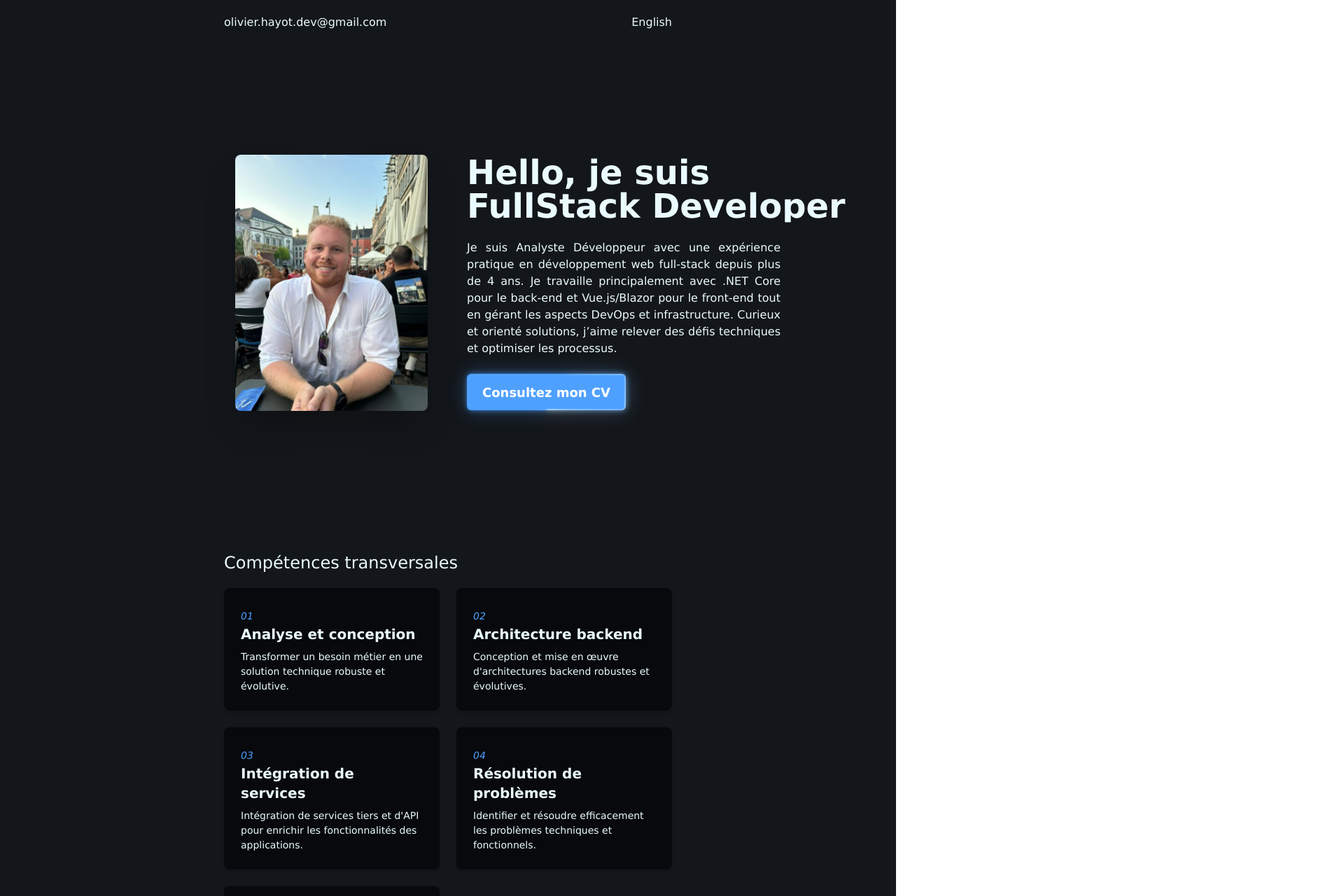
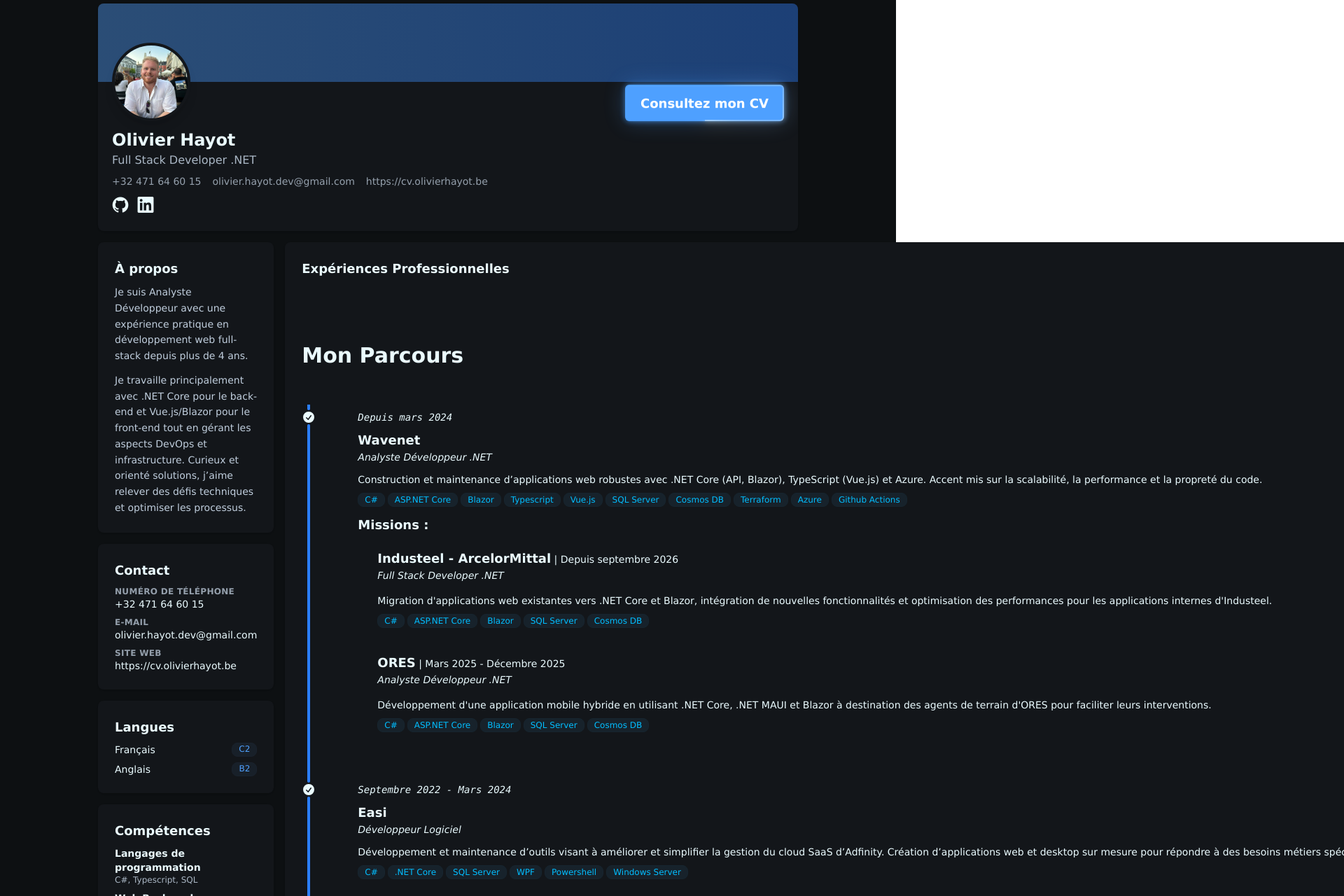
Before and after one commit to h0livier/nuxt-portfolio, a Nuxt app: page / in a window 1280 px wide. Shown: the part 60-1340 px from the top of the page at 70% size, 1920 px wide, since content can reach past the window. Built offline with nearby package versions, Linux system fonts and the light colour scheme.

Commit message:
feat: LinkedIn-style layout for index page
Co-authored-by: h0livier <74201093+h0livier@users.noreply.github.com>

```diff
--- a/i18n/locales/en.json
+++ b/i18n/locales/en.json
@@ -12,12 +12,10 @@
   "website": "Website",
   "cv": "Curriculum Vitae",
   "mail": "Mail",
-
   "links": {
     "portfolio": "Portfolio",
     "contact": "Contact Information"
   },
-
   "contact": {
     "formTitle": "Contact Form",
     "submit": "Send",
@@ -62,7 +60,6 @@
   "cvPrintShowAbout": "Show About section",
   "timelineTitle": "My Journey",
   "mission": "Mission",
-
   "experiences": {
     "wavenet": {
       "description": "Building and maintaining robust web applications with .NET Core, Blazor, TypeScript (Vue.js), and Azure. Focusing on scalability, performance, and clean code.",
@@ -95,14 +92,12 @@
       "title": "Web Developer Intern"
     }
   },
-
   "educations": {
     "heh": {
       "description": "Bachelor’s Degree in Computer Science and Systems, specializing in Telecommunications and Networks",
       "date": "September 2019 - June 2022"
     }
   },
-
   "certifications": {
     "gh300": {
       "name": "Github Copilot (GH-300)",
@@ -126,7 +121,6 @@
       "validUntil": "August 2028"
     }
   },
-
   "contacts": {
     "phone": "Phone number",
     "mail": "Mail",
@@ -136,7 +130,6 @@
     "french": "French",
     "english": "English"
   },
-
   "skill": {
     "languages": "Programming languages",
     "webBackend": "Backend",
@@ -149,7 +142,6 @@
     "communication": "Communication",
     "adaptive": "Adaptability"
   },
-
   "transverseSkillsTitle": "Transversal Skills",
   "transverseSkills": {
     "analysisAndDesign": {
@@ -177,7 +169,6 @@
       "description": "Automating processes and creating tools to improve productivity and efficiency."
     }
   },
-
   "aboutMe": "About Me",
   "contactTitle": "Contact",
   "workExperience": "Work Experiences",
@@ -187,9 +178,9 @@
   "languagesTitle": "Languages",
   "validUntil": "Valid until",
   "viewBadge": "View badge",
-
   "cvHeader": {
     "title": "Full Stack Developer .NET",
     "description": "Full-stack .NET developer with nearly four years’ experience in web application development. Specialising in .NET Core (back-end), Vue.js and Blazor (front-end), I am involved in the entire development lifecycle as well as DevOps and infrastructure. I am curious and solution-oriented, and I enjoy tackling technical challenges and optimising processes."
+  },
+  "technologiesTitle": "Technologies"
 }
-}
--- a/pages/index.vue
+++ b/pages/index.vue
@@ -13,100 +13,219 @@ const cvPrintOptions = reactive({
     showAbout: true,
 })
 </script>
-<template >
+<template>
     <Cv :full-name="fullName" :experiences="experiences" :educations="educations" :certifications="certifications" :contacts="contacts" :languages="languages" :skills="skills" :variant="cvVariant" :show-missions="cvPrintOptions.showMissions" :show-certifications="cvPrintOptions.showCertifications" :show-about="cvPrintOptions.showAbout" />
-    <div data-theme="default" class="flex justify-center bg-base-100" id="main-content">
-        <div class="min-h-screen print:hidden max-w-[90vw] md:max-w-[70vw] lg:max-w-[65vw] xl:max-w-[50vw] xxl:max-w-[40vw]">
-            <div class="flex justify-between mt-10 lg:mt-20 mb-10">
-                <p><a href="mailto:olivier.hayot.dev@gmail.com">olivier.hayot.dev@gmail.com</a></p>
-                <LanguageSwitch />
-            </div>
+
+    <div data-theme="default" class="min-h-screen bg-base-200 print:hidden" id="main-content">
+        <!-- Top bar -->
+        <div class="flex justify-end items-center px-4 py-2 bg-base-100 border-b border-base-300">
+            <LanguageSwitch />
+        </div>
+
+        <div class="max-w-5xl mx-auto px-3 py-6 space-y-4">
+
+            <!-- Profile card (LinkedIn banner + avatar + headline) -->
             <Fade>
-                <div class="hero min-h-[80vh]">
-                    <div class="hero-content lg:place-self-start lg:self-center flex-col lg:flex-row">
-                        <img src="../assets/picture.jpg"
-                            alt="Développeur web full stack Olivier Hayot spécialisé Next.js .NET"
-                            class="max-w-50 lg:max-w-68.75 rounded-lg shadow-2xl lg:me-10" />
-                        <div class="max-w-md">
-                            <h1 class="text-3xl md:text-4xl lg:text-5xl font-bold">
-                                {{ $t('welcome') }}
-                                <span class="text-rotate duration-10000">
-                                    <span>
-                                        <span><b>Olivier 👋</b></span>
-                                        <span><b>FullStack Developer</b></span>
-                                        <span><b>DevOps Enthusiast</b></span>
-                                    </span>
-                                </span>
-                            </h1>
-                            <div class="py-6 text-justify">
-                                {{ $t("presentation_1").replace("%YEARS%", years.toString()) }}
-                                <span class="mt-4">{{ $t("presentation_2") }}</span>
+                <div class="card bg-base-100 shadow overflow-hidden">
+                    <!-- Banner -->
+                    <div class="h-28 bg-gradient-to-r from-primary/40 to-secondary/40"></div>
+                    <div class="px-5 pb-5">
+                        <!-- Avatar overlapping the banner -->
+                        <div class="-mt-14 mb-3 flex flex-col sm:flex-row sm:items-end sm:justify-between gap-3">
+                            <img
+                                src="../assets/picture.jpg"
+                                alt="Développeur web full stack Olivier Hayot spécialisé Next.js .NET"
+                                class="w-28 h-28 rounded-full border-4 border-base-100 object-cover shadow-lg"
+                            />
+                            <div class="flex gap-2 flex-wrap">
+                                <PrintButton
+                                    :variant="cvVariant"
+                                    :show-missions="cvPrintOptions.showMissions"
+                                    :show-certifications="cvPrintOptions.showCertifications"
+                                    :show-about="cvPrintOptions.showAbout"
+                                    @update:variant="cvVariant = $event"
+                                    @update:showMissions="cvPrintOptions.showMissions = $event"
+                                    @update:showCertifications="cvPrintOptions.showCertifications = $event"
+                                    @update:showAbout="cvPrintOptions.showAbout = $event"
+                                />
                             </div>
-                            <PrintButton :variant="cvVariant" :show-missions="cvPrintOptions.showMissions" :show-certifications="cvPrintOptions.showCertifications" :show-about="cvPrintOptions.showAbout" @update:variant="cvVariant = $event" @update:showMissions="cvPrintOptions.showMissions = $event" @update:showCertifications="cvPrintOptions.showCertifications = $event" @update:showAbout="cvPrintOptions.showAbout = $event"></PrintButton>
+                        </div>
+                        <h1 class="text-2xl font-bold leading-tight">{{ fullName }}</h1>
+                        <p class="text-base-content/70 mt-0.5">{{ $t('cvHeader.title') }}</p>
+                        <div class="mt-2 flex flex-wrap gap-x-4 gap-y-1 text-sm text-base-content/60">
+                            <a
+                                v-for="contact in contacts"
+                                :key="contact.name"
+                                :href="contact.value.startsWith('@') || contact.value.includes('@') ? `mailto:${contact.value}` : contact.value.startsWith('+') ? `tel:${contact.value}` : contact.value.startsWith('http') ? contact.value : undefined"
+                                :target="contact.value.startsWith('http') ? '_blank' : undefined"
+                                rel="noopener noreferrer"
+                                class="hover:text-primary transition-colors"
+                            >{{ contact.value }}</a>
+                        </div>
+                        <div class="mt-3 flex gap-3">
+                            <NuxtLink href="https://github.com/h0livier" target="_blank" rel="noopener noreferrer">
+                                <i class="devicon-github-plain text-2xl hover:text-primary transition-colors"></i>
+                            </NuxtLink>
+                            <NuxtLink href="https://www.linkedin.com/in/olivier-hayot/" target="_blank" rel="noopener noreferrer">
+                                <i class="devicon-linkedin-plain text-2xl hover:text-primary transition-colors"></i>
+                            </NuxtLink>
                         </div>
                     </div>
                 </div>
             </Fade>
-            <Fade>
-                <div class="mt-[10vh] md:my-16">
-                    <h2 class="text-2xl mb-5">{{ $t("transverseSkillsTitle") }}</h2>
-                    <div class="grid grid-cols-1 lg:grid-cols-2 lg:gap-6 gap-4">
-                        <div v-for="(skill, index) in transverseSkills" :key="skill.name" class="grow card bg-base-300 shadow-md">
-                            <div class="card-body">
-                                <p class="text-xl">
-                                    <span class="text-primary italic text-sm">0{{ index + 1 }}</span>
-                                    <br />
-                                    <b>{{ skill.name }}</b>
+
+            <!-- Main 3-column grid -->
+            <div class="grid grid-cols-1 lg:grid-cols-[1fr_2fr] gap-4">
+
+                <!-- Left column -->
+                <div class="space-y-4">
+
+                    <!-- About -->
+                    <Fade>
+                        <div class="card bg-base-100 shadow">
+                            <div class="card-body gap-2">
+                                <h2 class="card-title text-lg">{{ $t('aboutMe') }}</h2>
+                                <p class="text-sm text-base-content/80 leading-relaxed">
+                                    {{ $t('presentation_1').replace('%YEARS%', years.toString()) }}
                                 </p>
-                                <p>{{ skill.description }}</p>
+                                <p class="text-sm text-base-content/80 leading-relaxed mt-1">{{ $t('presentation_2') }}</p>
                             </div>
                         </div>
-                    </div>
-                </div>
-            </Fade>
-            <Fade>
-                <Timeline :experiences="experiences" :educations="educations" />
-            </Fade>
-            <Fade>
-                <div class="mt-[10vh] md:my-16">
-                    <h2 class="text-2xl mb-5">{{ $t("certificationsTitle") }}</h2>
-                    <div class="flex flex-col gap-4 lg:flex-row lg:flex-wrap lg:gap-8">
-                        <a v-for="cert in certifications" :key="cert.name"
-                            :href="cert.link || undefined"
-                            target="_blank" rel="noopener noreferrer"
-                            class="grow card bg-base-300 transition-all cursor-pointer">
-                            <div class="card-body">
-                                <div class="flex flex-col-reverse items-center gap-4 md:flex-row md:items-center">
-                                    <img v-if="cert.logo" :src="cert.logo" :alt="cert.name" class="w-30 h-30" />
-                                    <div>
-                                        <p class="text-xl font-bold">{{ cert.name }}</p>
-                                        <p class="text-sm text-base-content/60 py-2">{{ cert.date }} &mdash; {{ $t("validUntil") }} {{ cert.validUntil }}</p>
-                                        <p>{{ cert.description }}</p>
-                                    </div>
+                    </Fade>
+
+                    <!-- Contact info -->
+                    <Fade>
+                        <div class="card bg-base-100 shadow">
+                            <div class="card-body gap-2">
+                                <h2 class="card-title text-lg">{{ $t('contactTitle') }}</h2>
+                                <div v-for="contact in contacts" :key="contact.name" class="text-sm">
+                                    <p class="font-semibold text-base-content/60 text-xs uppercase tracking-wide">{{ contact.name }}</p>
+                                    <a
+                                        :href="contact.value.includes('@') ? `mailto:${contact.value}` : contact.value.startsWith('+') ? `tel:${contact.value}` : contact.value.startsWith('http') ? contact.value : undefined"
+                                        :target="contact.value.startsWith('http') ? '_blank' : undefined"
+                                        rel="noopener noreferrer"
+                                        class="text-base-content hover:text-primary transition-colors"
+                                    >{{ contact.value }}</a>
                                 </div>
                             </div>
-                        </a>
-                    </div>
+                        </div>
+                    </Fade>
+
+                    <!-- Languages -->
+                    <Fade>
+                        <div class="card bg-base-100 shadow">
+                            <div class="card-body gap-2">
+                                <h2 class="card-title text-lg">{{ $t('languagesTitle') }}</h2>
+                                <div v-for="language in languages" :key="language.name" class="flex justify-between items-center text-sm">
+                                    <span>{{ language.name }}</span>
+                                    <span class="badge badge-primary badge-soft badge-sm">{{ language.value }}</span>
+                                </div>
+                            </div>
+                        </div>
+                    </Fade>
+
+                    <!-- Technical Skills -->
+                    <Fade>
+                        <div class="card bg-base-100 shadow">
+                            <div class="card-body gap-2">
+                                <h2 class="card-title text-lg">{{ $t('skills') }}</h2>
+                                <div v-for="skill in skills" :key="skill.name" class="text-sm">
+                                    <p class="font-semibold">{{ skill.name }}</p>
+                                    <p class="text-base-content/70 text-xs">{{ skill.value }}</p>
+                                </div>
+                            </div>
+                        </div>
+                    </Fade>
+
+                    <!-- Transverse Skills -->
+                    <Fade>
+                        <div class="card bg-base-100 shadow">
+                            <div class="card-body gap-2">
+                                <h2 class="card-title text-lg">{{ $t('transverseSkillsTitle') }}</h2>
+                                <div v-for="(skill, index) in transverseSkills" :key="skill.name" class="text-sm">
+                                    <p class="font-semibold">
+                                        <span class="text-primary italic text-xs">0{{ index + 1 }}</span>
+                                        {{ skill.name }}
+                                    </p>
+                                    <p class="text-base-content/70 text-xs leading-relaxed">{{ skill.description }}</p>
+                                </div>
+                            </div>
+                        </div>
+                    </Fade>
                 </div>
-            </Fade>
-            <Fade>
-                <div class="mt-[10vh]">
-                    <h2 class="text-2xl">{{ $t("skills") }}</h2>
-                    <Defiling :items="skillsWithImages" :speed="30" :reverse="false" :gap="2" />
-                    <Defiling :items="skillsWithImagesReverse" :speed="30" :reverse="true" :gap="2" />
+
+                <!-- Right / main column -->
+                <div class="space-y-4">
+
+                    <!-- Experience -->
+                    <Fade>
+                        <div class="card bg-base-100 shadow">
+                            <div class="card-body gap-3">
+                                <h2 class="card-title text-lg">{{ $t('workExperience') }}</h2>
+                                <Timeline :experiences="experiences" :educations="[]" />
+                            </div>
+                        </div>
+                    </Fade>
+
+                    <!-- Education -->
+                    <Fade>
+                        <div class="card bg-base-100 shadow">
+                            <div class="card-body gap-3">
+                                <h2 class="card-title text-lg">{{ $t('education') }}</h2>
+                                <Timeline :experiences="[]" :educations="educations" />
+                            </div>
+                        </div>
+                    </Fade>
+
+                    <!-- Certifications -->
+                    <Fade>
+                        <div class="card bg-base-100 shadow">
+                            <div class="card-body gap-3">
+                                <h2 class="card-title text-lg">{{ $t('certificationsTitle') }}</h2>
+                                <div class="space-y-3">
+                                    <a
+                                        v-for="cert in certifications"
+                                        :key="cert.name"
+                                        :href="cert.link || undefined"
+                                        target="_blank"
+                                        rel="noopener noreferrer"
+                                        class="flex items-center gap-4 p-3 rounded-lg bg-base-200 hover:bg-base-300 transition-colors cursor-pointer"
+                                    >
+                                        <img v-if="cert.logo" :src="cert.logo" :alt="cert.name" class="w-14 h-14 shrink-0 object-contain" />
+                                        <div>
+                                            <p class="font-bold text-sm">{{ cert.name }}</p>
+                                            <p class="text-xs text-base-content/60">{{ cert.issuer }}</p>
+                                            <p class="text-xs text-base-content/50 mt-0.5">{{ cert.date }} &mdash; {{ $t('validUntil') }} {{ cert.validUntil }}</p>
+                                        </div>
+                                    </a>
+                                </div>
+                            </div>
+                        </div>
+                    </Fade>
+
+                    <!-- Skills carousel -->
+                    <Fade>
+                        <div class="card bg-base-100 shadow overflow-hidden">
+                            <div class="card-body gap-2">
+                                <h2 class="card-title text-lg">{{ $t('technologiesTitle') }}</h2>
+                                <Defiling :items="skillsWithImages" :speed="30" :reverse="false" :gap="2" />
+                                <Defiling :items="skillsWithImagesReverse" :speed="30" :reverse="true" :gap="2" />
+                            </div>
+                        </div>
+                    </Fade>
+
+                    <!-- Contact form -->
+                    <Fade>
+                        <div class="card bg-base-100 shadow">
+                            <div class="card-body gap-2">
+                                <h2 class="card-title text-lg">{{ $t('getInTouchTitle') }}</h2>
+                                <p class="text-sm text-base-content/70">{{ $t('getInTouchText') }}</p>
+                                <ContactForm class="w-full mt-2" />
+                            </div>
+                        </div>
+                    </Fade>
                 </div>
-            </Fade>
-            <Fade>
-                <div class="flex flex-col items-center mt-[10vh] mb-10 rounded-lg px-0 lg:px-5 py-15">
-                    <h2 class="text-5xl text-center">{{ $t("getInTouchTitle") }}</h2>
-                    <p class="text-center text-lg py-5">{{ $t("getInTouchText") }}</p>
-                    <p class="flex gap-4">
-                        <NuxtLink class="text-xl font-semibold hover:underline" href="https://github.com/h0livier"><i class="devicon-github-plain text-4xl"></i></NuxtLink>
-                        <NuxtLink class="text-xl font-semibold hover:underline" href="https://www.linkedin.com/in/olivier-hayot/"><i class="devicon-linkedin-plain text-4xl"></i></NuxtLink>
-                    </p>
-                    <ContactForm class="w-full mt-4" />
-                </div>
-            </Fade>
+            </div>
         </div>
     </div>
 </template>
```
Also changed, not shown: i18n/locales/fr.json (+2 -11 lines). Lines whose indentation alone changed are shown as unchanged.
